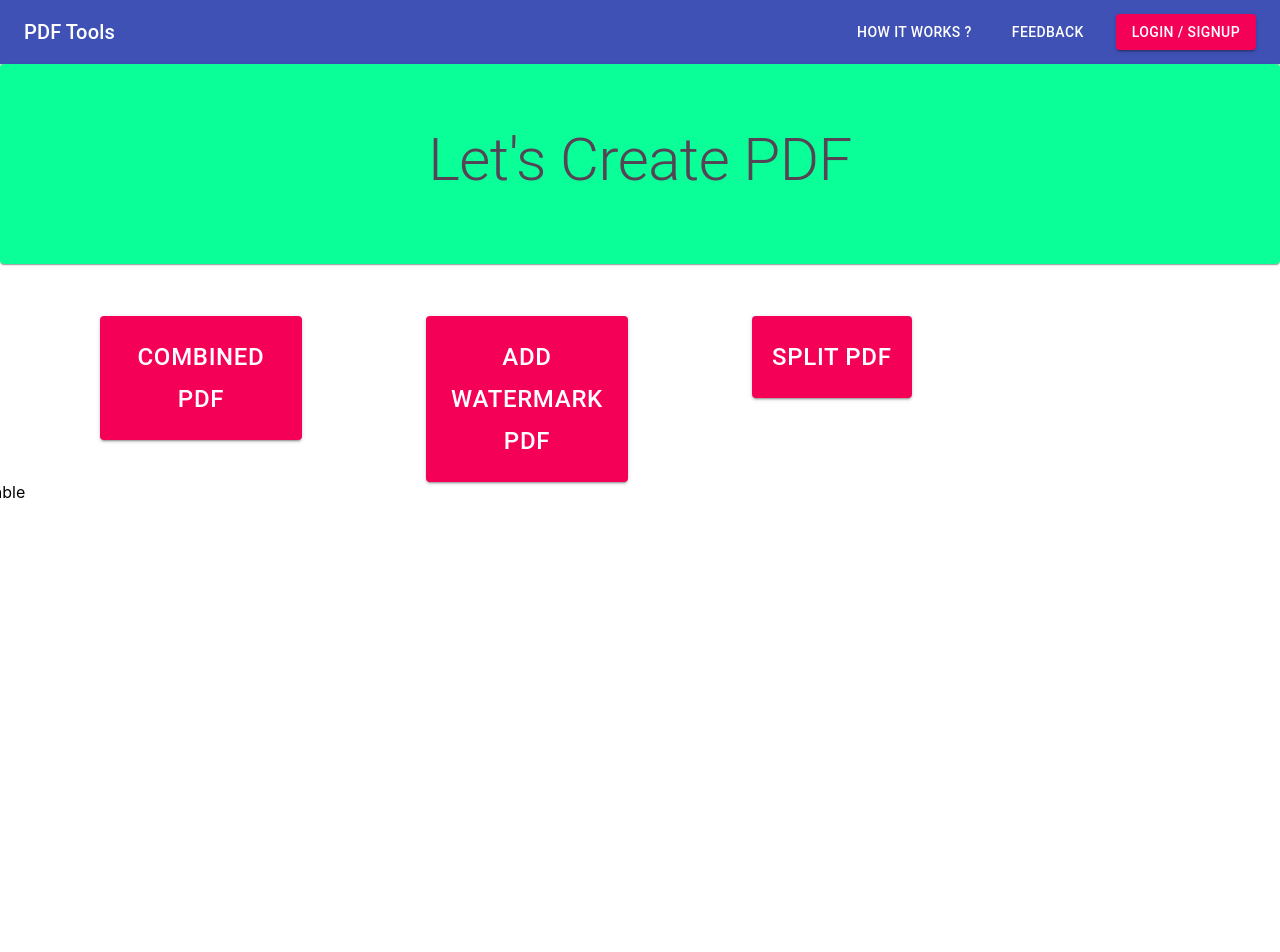
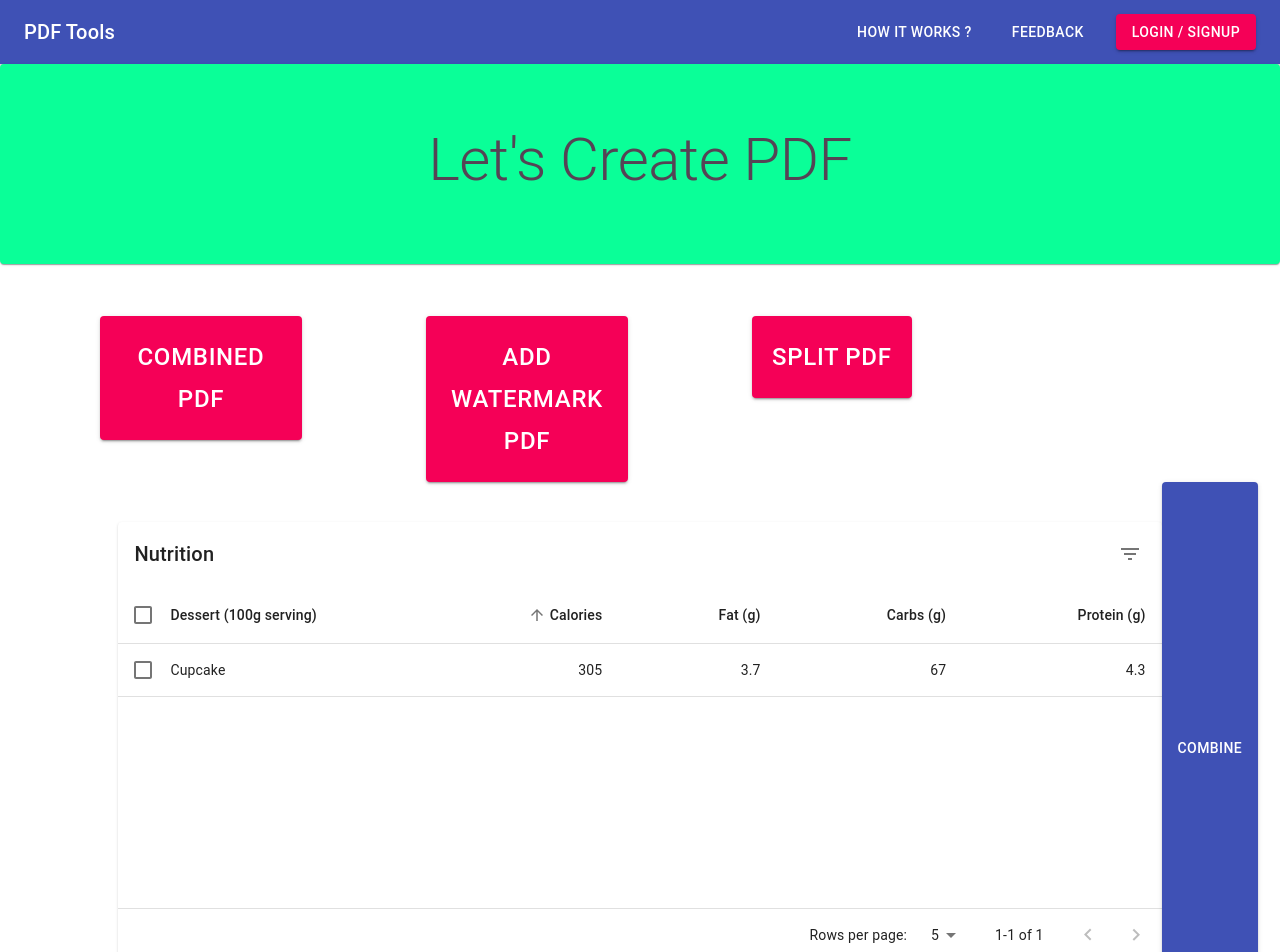
Before and after one commit to sharunspi/PDF_Tools, a React (Create React App) app in the folder app-front-end/: page / in a window 1280 px wide. Shown: the top 952 px of the page. Before the commit the page ends 800 px from the top, so only its background shows below. Built offline with nearby package versions, Linux system fonts and the light colour scheme.

Commit message:
added combine button

```diff
--- a/app-front-end/package.json
+++ b/app-front-end/package.json
@@ -4,6 +4,7 @@
   "private": true,
   "dependencies": {
     "@material-ui/core": "^4.11.4",
+    "@material-ui/data-grid": "^4.0.0-alpha.33",
     "@material-ui/icons": "^4.11.2",
     "@testing-library/jest-dom": "^5.11.4",
     "@testing-library/react": "^11.1.0",
--- a/app-front-end/src/components/Pages/Banner.js
+++ b/app-front-end/src/components/Pages/Banner.js
@@ -25,6 +25,9 @@ const useStyles = makeStyles((theme) => ({
           padding:'20px',
           fontSize:'1.5em',
           marginLeft:'100px'
+      },
+      buttonsCombined:{
+          display:'block'
       }
   }));
 export default function Banner() {
@@ -34,7 +37,8 @@ export default function Banner() {
 
     const Cobined = ()=>{
         return <>
-         table
+         <TableData/>
+         <Button className={classes.buttonCombined} variant='contained' color='primary'>Combine</Button>
         </>
     }
     const Overlay = ()=>{
--- a/app-front-end/src/components/TableData.js
+++ b/app-front-end/src/components/TableData.js
@@ -1,43 +1,344 @@
-import * as React from 'react';
-import { DataGrid } from '@material-ui/data-grid';
+import React from 'react';
+import PropTypes from 'prop-types';
+import clsx from 'clsx';
+import { lighten, makeStyles } from '@material-ui/core/styles';
+import Table from '@material-ui/core/Table';
+import TableBody from '@material-ui/core/TableBody';
+import TableCell from '@material-ui/core/TableCell';
+import TableContainer from '@material-ui/core/TableContainer';
+import TableHead from '@material-ui/core/TableHead';
+import TablePagination from '@material-ui/core/TablePagination';
+import TableRow from '@material-ui/core/TableRow';
+import TableSortLabel from '@material-ui/core/TableSortLabel';
+import Toolbar from '@material-ui/core/Toolbar';
+import Typography from '@material-ui/core/Typography';
+import Paper from '@material-ui/core/Paper';
+import Checkbox from '@material-ui/core/Checkbox';
+import IconButton from '@material-ui/core/IconButton';
+import Tooltip from '@material-ui/core/Tooltip';
+import FormControlLabel from '@material-ui/core/FormControlLabel';
+import Switch from '@material-ui/core/Switch';
+import DeleteIcon from '@material-ui/icons/Delete';
+import FilterListIcon from '@material-ui/icons/FilterList';
 
-const columns = [
-  { field: 'id', headerName: 'ID', width: 70 },
-  { field: 'firstName', headerName: 'First name', width: 130 },
-  { field: 'lastName', headerName: 'Last name', width: 130 },
-  {
-    field: 'age',
-    headerName: 'Age',
-    type: 'number',
-    width: 90,
-  },
-  {
-    field: 'fullName',
-    headerName: 'Full name',
-    description: 'This column has a value getter and is not sortable.',
-    sortable: false,
-    width: 160,
-    valueGetter: (params) =>
-      `${params.getValue('firstName') || ''} ${params.getValue('lastName') || ''}`,
-  },
+function createData(name, calories, fat, carbs, protein) {
+  return { name, calories, fat, carbs, protein };
+}
+
+const rows = [
+  createData('Cupcake', 305, 3.7, 67, 4.3),
 ];
 
-const rows = [
-  { id: 1, lastName: 'Snow', firstName: 'Jon', age: 35 },
-  { id: 2, lastName: 'Lannister', firstName: 'Cersei', age: 42 },
-  { id: 3, lastName: 'Lannister', firstName: 'Jaime', age: 45 },
-  { id: 4, lastName: 'Stark', firstName: 'Arya', age: 16 },
-  { id: 5, lastName: 'Targaryen', firstName: 'Daenerys', age: null },
-  { id: 6, lastName: 'Melisandre', firstName: null, age: 150 },
-  { id: 7, lastName: 'Clifford', firstName: 'Ferrara', age: 44 },
-  { id: 8, lastName: 'Frances', firstName: 'Rossini', age: 36 },
-  { id: 9, lastName: 'Roxie', firstName: 'Harvey', age: 65 },
+function descendingComparator(a, b, orderBy) {
+  if (b[orderBy] < a[orderBy]) {
+    return -1;
+  }
+  if (b[orderBy] > a[orderBy]) {
+    return 1;
+  }
+  return 0;
+}
+
+function getComparator(order, orderBy) {
+  return order === 'desc'
+    ? (a, b) => descendingComparator(a, b, orderBy)
+    : (a, b) => -descendingComparator(a, b, orderBy);
+}
+
+function stableSort(array, comparator) {
+  const stabilizedThis = array.map((el, index) => [el, index]);
+  stabilizedThis.sort((a, b) => {
+    const order = comparator(a[0], b[0]);
+    if (order !== 0) return order;
+    return a[1] - b[1];
+  });
+  return stabilizedThis.map((el) => el[0]);
+}
+
+const headCells = [
+  { id: 'name', numeric: false, disablePadding: true, label: 'Dessert (100g serving)' },
+  { id: 'calories', numeric: true, disablePadding: false, label: 'Calories' },
+  { id: 'fat', numeric: true, disablePadding: false, label: 'Fat (g)' },
+  { id: 'carbs', numeric: true, disablePadding: false, label: 'Carbs (g)' },
+  { id: 'protein', numeric: true, disablePadding: false, label: 'Protein (g)' },
 ];
 
-export default function DataTable() {
+function EnhancedTableHead(props) {
+  const { classes, onSelectAllClick, order, orderBy, numSelected, rowCount, onRequestSort } = props;
+  const createSortHandler = (property) => (event) => {
+    onRequestSort(event, property);
+  };
+
   return (
-    <div style={{ height: 400, width: '100%' }}>
-      <DataGrid rows={rows} columns={columns} pageSize={5} checkboxSelection />
+    <TableHead>
+      <TableRow>
+        <TableCell padding="checkbox">
+          <Checkbox
+            indeterminate={numSelected > 0 && numSelected < rowCount}
+            checked={rowCount > 0 && numSelected === rowCount}
+            onChange={onSelectAllClick}
+            inputProps={{ 'aria-label': 'select all desserts' }}
+          />
+        </TableCell>
+        {headCells.map((headCell) => (
+          <TableCell
+            key={headCell.id}
+            align={headCell.numeric ? 'right' : 'left'}
+            padding={headCell.disablePadding ? 'none' : 'normal'}
+            sortDirection={orderBy === headCell.id ? order : false}
+          >
+            <TableSortLabel
+              active={orderBy === headCell.id}
+              direction={orderBy === headCell.id ? order : 'asc'}
+              onClick={createSortHandler(headCell.id)}
+            >
+              {headCell.label}
+              {orderBy === headCell.id ? (
+                <span className={classes.visuallyHidden}>
+                  {order === 'desc' ? 'sorted descending' : 'sorted ascending'}
+                </span>
+              ) : null}
+            </TableSortLabel>
+          </TableCell>
+        ))}
+      </TableRow>
+    </TableHead>
+  );
+}
+
+EnhancedTableHead.propTypes = {
+  classes: PropTypes.object.isRequired,
+  numSelected: PropTypes.number.isRequired,
+  onRequestSort: PropTypes.func.isRequired,
+  onSelectAllClick: PropTypes.func.isRequired,
+  order: PropTypes.oneOf(['asc', 'desc']).isRequired,
+  orderBy: PropTypes.string.isRequired,
+  rowCount: PropTypes.number.isRequired,
+};
+
+const useToolbarStyles = makeStyles((theme) => ({
+  root: {
+    paddingLeft: theme.spacing(2),
+    paddingRight: theme.spacing(1),
+  },
+  highlight:
+    theme.palette.type === 'light'
+      ? {
+          color: theme.palette.secondary.main,
+          backgroundColor: lighten(theme.palette.secondary.light, 0.85),
+        }
+      : {
+          color: theme.palette.text.primary,
+          backgroundColor: theme.palette.secondary.dark,
+        },
+  title: {
+    flex: '1 1 100%',
+  },
+}));
+
+const EnhancedTableToolbar = (props) => {
+  const classes = useToolbarStyles();
+  const { numSelected } = props;
+
+  return (
+    <Toolbar
+      className={clsx(classes.root, {
+        [classes.highlight]: numSelected > 0,
+      })}
+    >
+      {numSelected > 0 ? (
+        <Typography className={classes.title} color="inherit" variant="subtitle1" component="div">
+          {numSelected} selected
+        </Typography>
+      ) : (
+        <Typography className={classes.title} variant="h6" id="tableTitle" component="div">
+          Nutrition
+        </Typography>
+      )}
+
+      {numSelected > 0 ? (
+        <Tooltip title="Delete">
+          <IconButton aria-label="delete">
+            <DeleteIcon />
+          </IconButton>
+        </Tooltip>
+      ) : (
+        <Tooltip title="Filter list">
+          <IconButton aria-label="filter list">
+            <FilterListIcon />
+          </IconButton>
+        </Tooltip>
+      )}
+    </Toolbar>
+  );
+};
+
+EnhancedTableToolbar.propTypes = {
+  numSelected: PropTypes.number.isRequired,
+};
+
+const useStyles = makeStyles((theme) => ({
+  root: {
+    width: '80%',
+    marginLeft:'10%',
+    marginTop:'40px'
+  },
+  paper: {
+    width: '100%',
+    marginBottom: theme.spacing(2),
+  },
+  table: {
+    minWidth: 750,
+  },
+  visuallyHidden: {
+    border: 0,
+    clip: 'rect(0 0 0 0)',
+    height: 1,
+    margin: -1,
+    overflow: 'hidden',
+    padding: 0,
+    position: 'absolute',
+    top: 20,
+    width: 1,
+  },
+}));
+
+export default function EnhancedTable() {
+  const classes = useStyles();
+  const [order, setOrder] = React.useState('asc');
+  const [orderBy, setOrderBy] = React.useState('calories');
+  const [selected, setSelected] = React.useState([]);
+  const [page, setPage] = React.useState(0);
+  const [dense, setDense] = React.useState(false);
+  const [rowsPerPage, setRowsPerPage] = React.useState(5);
+
+  const handleRequestSort = (event, property) => {
+    const isAsc = orderBy === property && order === 'asc';
+    setOrder(isAsc ? 'desc' : 'asc');
+    setOrderBy(property);
+  };
+
+  const handleSelectAllClick = (event) => {
+    if (event.target.checked) {
+      const newSelecteds = rows.map((n) => n.name);
+      setSelected(newSelecteds);
+      return;
+    }
+    setSelected([]);
+  };
+
+  const handleClick = (event, name) => {
+    const selectedIndex = selected.indexOf(name);
+    let newSelected = [];
+
+    if (selectedIndex === -1) {
+      newSelected = newSelected.concat(selected, name);
+    } else if (selectedIndex === 0) {
+      newSelected = newSelected.concat(selected.slice(1));
+    } else if (selectedIndex === selected.length - 1) {
+      newSelected = newSelected.concat(selected.slice(0, -1));
+    } else if (selectedIndex > 0) {
+      newSelected = newSelected.concat(
+        selected.slice(0, selectedIndex),
+        selected.slice(selectedIndex + 1),
+      );
+    }
+
+    setSelected(newSelected);
+  };
+
+  const handleChangePage = (event, newPage) => {
+    setPage(newPage);
+  };
+
+  const handleChangeRowsPerPage = (event) => {
+    setRowsPerPage(parseInt(event.target.value, 10));
+    setPage(0);
+  };
+
+  const handleChangeDense = (event) => {
+    setDense(event.target.checked);
+  };
+
+  const isSelected = (name) => selected.indexOf(name) !== -1;
+
+  const emptyRows = rowsPerPage - Math.min(rowsPerPage, rows.length - page * rowsPerPage);
+
+  return (
+    <div className={classes.root}>
+      <Paper className={classes.paper}>
+        <EnhancedTableToolbar numSelected={selected.length} />
+        <TableContainer>
+          <Table
+            className={classes.table}
+            aria-labelledby="tableTitle"
+            size={dense ? 'small' : 'medium'}
+            aria-label="enhanced table"
+          >
+            <EnhancedTableHead
+              classes={classes}
+              numSelected={selected.length}
+              order={order}
+              orderBy={orderBy}
+              onSelectAllClick={handleSelectAllClick}
+              onRequestSort={handleRequestSort}
+              rowCount={rows.length}
+            />
+            <TableBody>
+              {stableSort(rows, getComparator(order, orderBy))
+                .slice(page * rowsPerPage, page * rowsPerPage + rowsPerPage)
+                .map((row, index) => {
+                  const isItemSelected = isSelected(row.name);
+                  const labelId = `enhanced-table-checkbox-${index}`;
+
+                  return (
+                    <TableRow
+                      hover
+                      onClick={(event) => handleClick(event, row.name)}
+                      role="checkbox"
+                      aria-checked={isItemSelected}
+                      tabIndex={-1}
+                      key={row.name}
+                      selected={isItemSelected}
+                    >
+                      <TableCell padding="checkbox">
+                        <Checkbox
+                          checked={isItemSelected}
+                          inputProps={{ 'aria-labelledby': labelId }}
+                        />
+                      </TableCell>
+                      <TableCell component="th" id={labelId} scope="row" padding="none">
+                        {row.name}
+                      </TableCell>
+                      <TableCell align="right">{row.calories}</TableCell>
+                      <TableCell align="right">{row.fat}</TableCell>
+                      <TableCell align="right">{row.carbs}</TableCell>
+                      <TableCell align="right">{row.protein}</TableCell>
+                    </TableRow>
+                  );
+                })}
+              {emptyRows > 0 && (
+                <TableRow style={{ height: (dense ? 33 : 53) * emptyRows }}>
+                  <TableCell colSpan={6} />
+                </TableRow>
+              )}
+            </TableBody>
+          </Table>
+        </TableContainer>
+        <TablePagination
+          rowsPerPageOptions={[5, 10, 25]}
+          component="div"
+          count={rows.length}
+          rowsPerPage={rowsPerPage}
+          page={page}
+          onPageChange={handleChangePage}
+          onRowsPerPageChange={handleChangeRowsPerPage}
+        />
+      </Paper>
+      <FormControlLabel
+        control={<Switch checked={dense} onChange={handleChangeDense} />}
+        label="Dense padding"
+      />
     </div>
   );
 }
```
Also changed, not shown: 1 other file (tests, documents, lock files or other folders).
